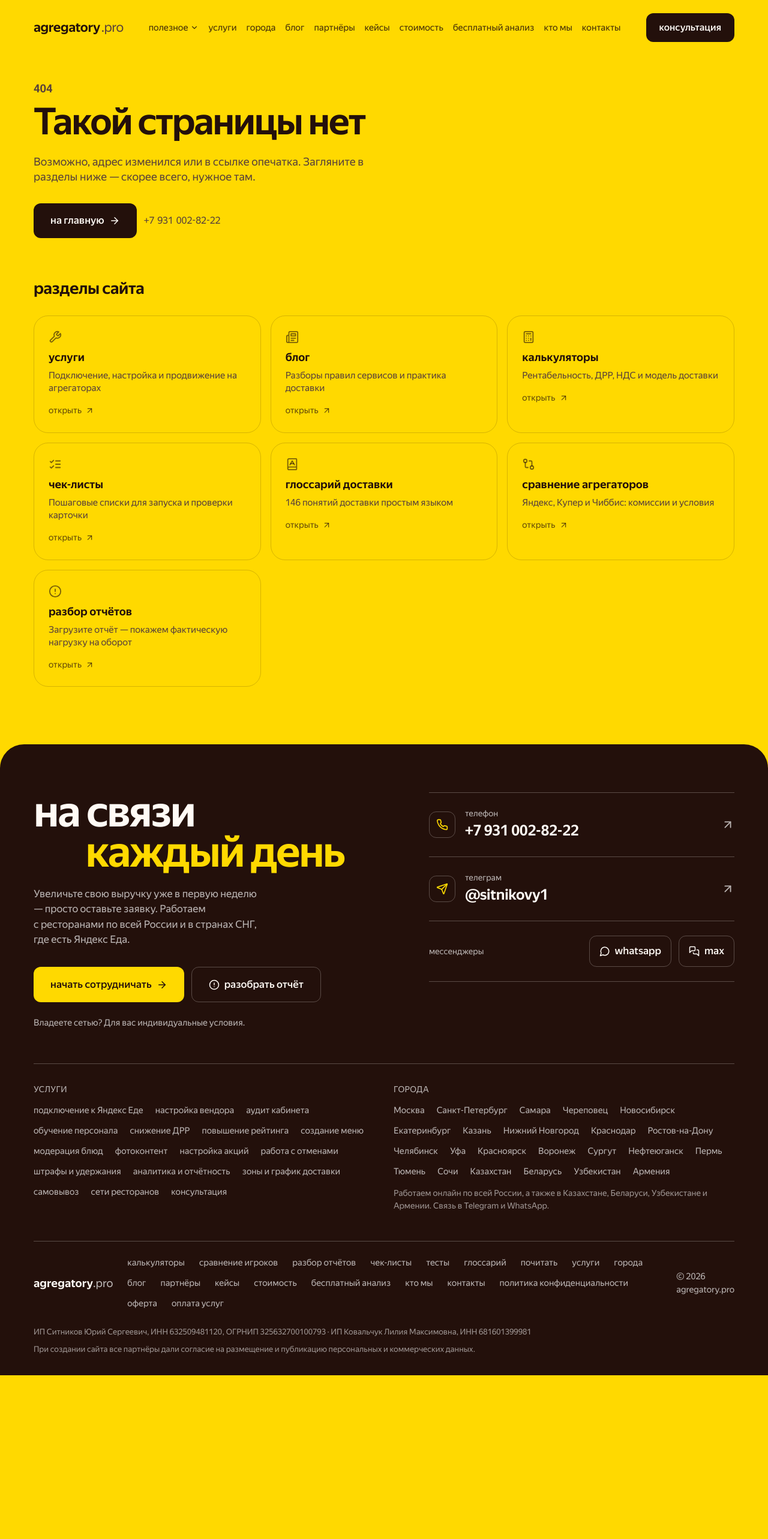
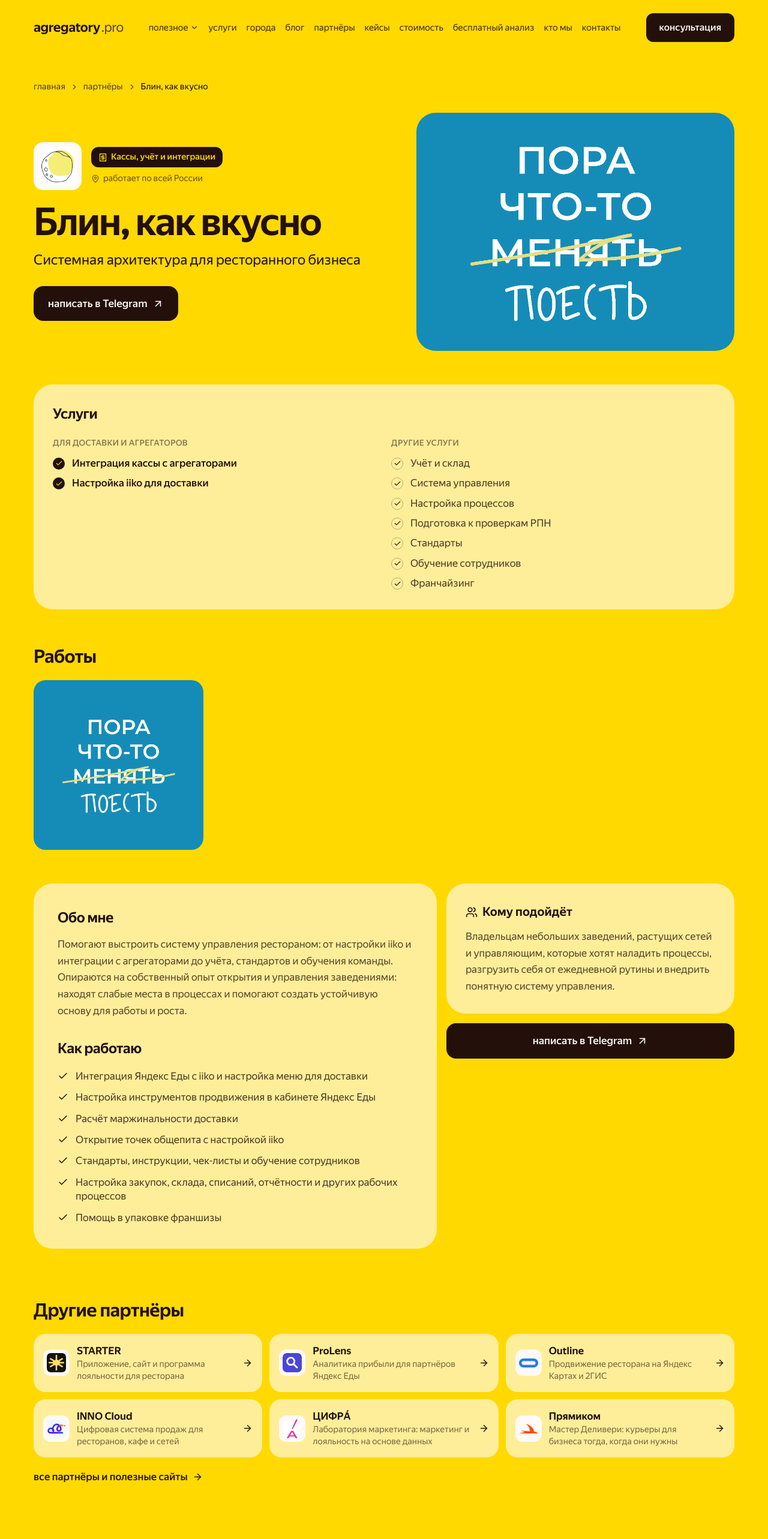
Before and after one commit to iamsitnikov-prog/food-delivery-site-10, a React (Vite) app: page /partnery/blin-kak-vkusno in a window 1280 px wide. Shown: the top 2566 px of the page at 60% size. Before the commit the page ends 2293 px from the top, so only its background shows below. Built offline with nearby package versions, Linux system fonts and the light colour scheme.

Commit message:
Партнёры: Магнит Рестораны и Блин, как вкусно

```diff
--- a/src/data/partners.ts
+++ b/src/data/partners.ts
@@ -291,6 +291,55 @@ export const PARTNERS: Partner[] = [
     forWhom:
       "Ресторанам, кафе, dark kitchen, продуктовым магазинам и сетям, которым важно доставлять свои заказы и не зависеть от одного логистического партнёра. Чтобы начать, зарегистрируйте компанию на сайте, пройдите проверку, пополните баланс и вызывайте курьера.",
   },
+  {
+    slug: "magnit-restorany",
+    section: "drugoe",
+    cities: [ALL_RUSSIA],
+    icon: "UtensilsCrossed",
+    name: "Магнит Рестораны",
+    logo: "/partners/magnit-restorany-20261103-103145.png",
+    tagline: "Дополнительный канал продаж внутри приложения «Магнит»",
+    url: "https://eda.magnit.ru?utm_source=agregatory.pro",
+    category: "Агрегатор доставки еды",
+    isNew: true,
+    description: "Сервис доставки готовой еды из ресторанов внутри приложения «Магнит». Помогает заведению подключить дополнительный канал продаж: команда сервиса сопровождает подключение ресторана под ключ.",
+    points: [
+      "Размещение ресторана в сервисе «Магнит Рестораны»",
+      "Заказы от пользователей приложения «Магнит»",
+      "Подключение ресторана под ключ",
+    ],
+    forWhom: "Ресторанам с доставкой, сетевым заведениям и дарк-китченам. Возможность подключения в вашем городе уточняйте у сервиса.",
+    promo: {
+      title: "Стартовые условия для новых ресторанов",
+      text: "Для новых ресторанов предусмотрен стартовый период со сниженной комиссией. Сроки и условия уточняются при подключении.",
+    },
+  },
+  {
+    slug: "blin-kak-vkusno",
+    section: "kassy",
+    cities: [ALL_RUSSIA],
+    icon: "Receipt",
+    name: "Блин, как вкусно",
+    logo: "/partners/blin-kak-vkusno-20261103-112149.jpg",
+    tagline: "Системная архитектура для ресторанного бизнеса",
+    url: "",
+    telegram: "iana_akatova",
+    category: "Кассы, учёт и интеграции",
+    isNew: true,
+    description: "Помогают выстроить систему управления рестораном: от настройки iiko и интеграции с агрегаторами до учёта, стандартов и обучения команды. Опираются на собственный опыт открытия и управления заведениями: находят слабые места в процессах и помогают создать устойчивую основу для работы и роста.",
+    services: ["Интеграция кассы с агрегаторами", "Настройка iiko для доставки", "Учёт и склад", "Система управления", "Настройка процессов", "Подготовка к проверкам РПН", "Стандарты", "Обучение сотрудников", "Франчайзинг"],
+    points: [
+      "Интеграция Яндекс Еды с iiko и настройка меню для доставки",
+      "Настройка инструментов продвижения в кабинете Яндекс Еды",
+      "Расчёт маржинальности доставки",
+      "Открытие точек общепита с настройкой iiko",
+      "Стандарты, инструкции, чек-листы и обучение сотрудников",
+      "Настройка закупок, склада, списаний, отчётности и других рабочих процессов",
+      "Помощь в упаковке франшизы",
+    ],
+    forWhom: "Владельцам небольших заведений, растущих сетей и управляющим, которые хотят наладить процессы, разгрузить себя от ежедневной рутины и внедрить понятную систему управления.",
+    works: ["/partners/blin-kak-vkusno-20261103-112149-1.jpg"],
+  },
 ];
 /** Переход на сайт партнёра через наш адрес: так считаем клики (api/go.php). */
 export const partnerGoUrl = (slug: string) => `/go/${slug}`;
```
